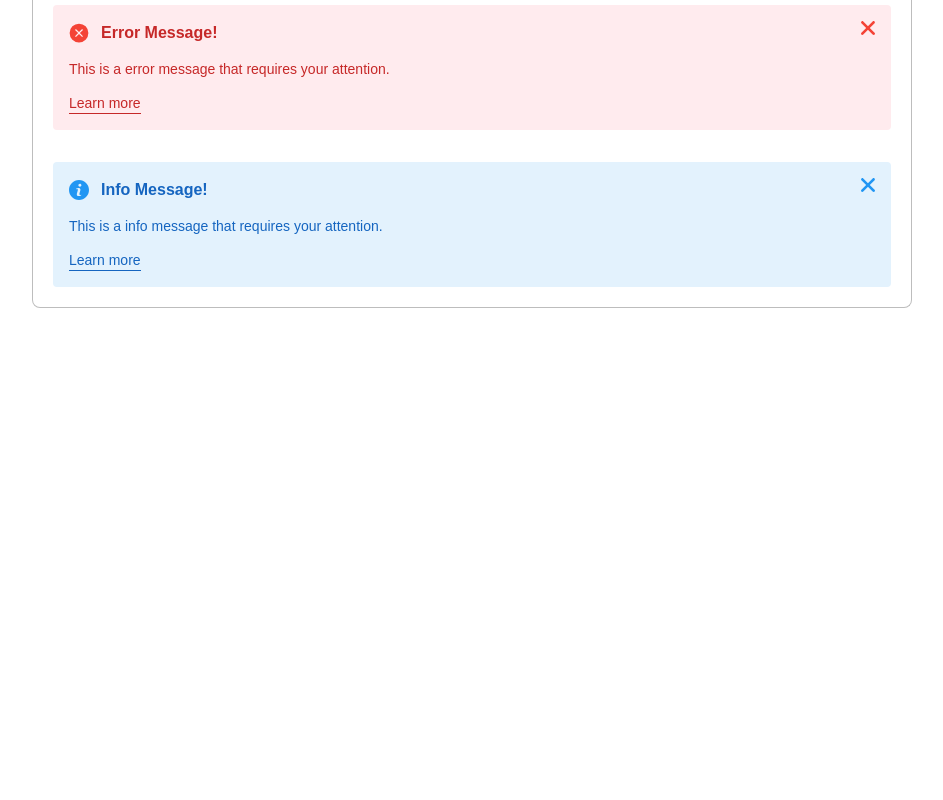
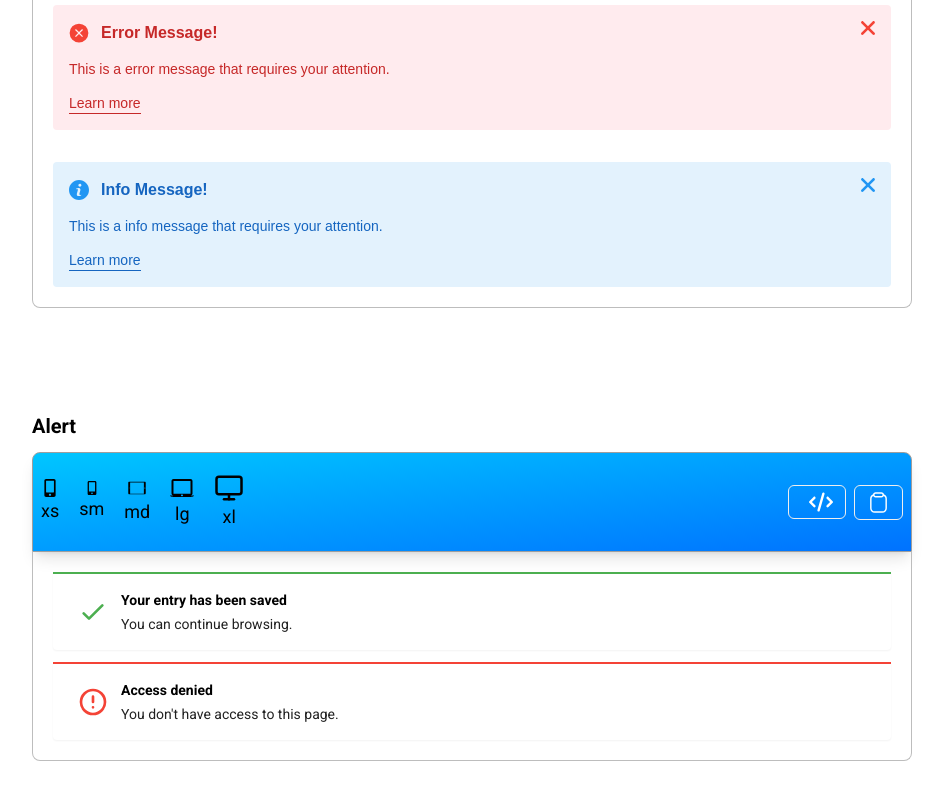
Before and after one commit to nayon117/Canvas-UI, a React (Vite) app: page /components/alert in a window 1280 px wide. Shown: the part 1578-2378 px from the top of the page, without its empty margins (296-1239 px from the left). Before the commit the page ends 1978 px from the top, so only its background shows below. Built offline with nearby package versions, Linux system fonts and the light colour scheme.

Commit message:
add alert5

```diff
--- /dev/null
+++ b/src/components/App/Alerts/Alert5.jsx
@@ -0,0 +1,106 @@
+import CodeBox from "../../../Shared/CodeBox/CodeBox";
+
+const Alert5 = () => {
+  return (
+    <CodeBox stringCode={`<div className="flex flex-col gap-3">
+    <div className="flex bg-white dark:bg-gray-900 items-center px-6 py-4 text-sm border-t-2 rounded-b shadow-sm border-green-500">
+      <svg
+        xmlns="http://www.w3.org/2000/svg"
+        className="w-8 h-8 text-green-500 stroke-current"
+        fill="none"
+        viewBox="0 0 24 24"
+      >
+        <path
+          strokeLinecap="round"
+          strokeLinejoin="round"
+          strokeWidth="2"
+          d="M5 13l4 4L19 7"
+        ></path>
+      </svg>
+      <div className="ml-3">
+        <div className="font-bold text-left text-black dark:text-gray-50">
+          Your entry has been saved
+        </div>
+        <div className="w-full text-gray-900 dark:text-gray-300 mt-1">
+          You can continue browsing.
+        </div>
+      </div>
+    </div>
+
+    <div className="flex bg-white dark:bg-gray-900 items-center px-6 py-4 text-sm border-t-2 rounded-b shadow-sm border-red-500">
+      <svg
+        viewBox="0 0 24 24"
+        className="w-8 h-8 text-red-500 stroke-current"
+        fill="none"
+        xmlns="http://www.w3.org/2000/svg"
+      >
+        <path
+          d="M12 8V12V8ZM12 16H12.01H12ZM21 12C21 16.9706 16.9706 21 12 21C7.02944 21 3 16.9706 3 12C3 7.02944 7.02944 3 12 3C16.9706 3 21 7.02944 21 12Z"
+          strokeWidth="2"
+          strokeLinecap="round"
+          strokeLinejoin="round"
+        ></path>
+      </svg>
+      <div className="ml-3">
+        <div className="font-bold text-left text-black dark:text-gray-50">
+          Access denied
+        </div>
+        <div className="w-full text-gray-900 dark:text-gray-300 mt-1">
+          You don&#x27;t have access to this page.
+        </div>
+      </div>
+    </div>
+  </div>`} text={`Alert`}>
+      <div className="flex flex-col gap-3">
+        <div className="flex bg-white dark:bg-gray-900 items-center px-6 py-4 text-sm border-t-2 rounded-b shadow-sm border-green-500">
+          <svg
+            xmlns="http://www.w3.org/2000/svg"
+            className="w-8 h-8 text-green-500 stroke-current"
+            fill="none"
+            viewBox="0 0 24 24"
+          >
+            <path
+              strokeLinecap="round"
+              strokeLinejoin="round"
+              strokeWidth="2"
+              d="M5 13l4 4L19 7"
+            ></path>
+          </svg>
+          <div className="ml-3">
+            <div className="font-bold text-left text-black dark:text-gray-50">
+              Your entry has been saved
+            </div>
+            <div className="w-full text-gray-900 dark:text-gray-300 mt-1">
+              You can continue browsing.
+            </div>
+          </div>
+        </div>
+
+        <div className="flex bg-white dark:bg-gray-900 items-center px-6 py-4 text-sm border-t-2 rounded-b shadow-sm border-red-500">
+          <svg
+            viewBox="0 0 24 24"
+            className="w-8 h-8 text-red-500 stroke-current"
+            fill="none"
+            xmlns="http://www.w3.org/2000/svg"
+          >
+            <path
+              d="M12 8V12V8ZM12 16H12.01H12ZM21 12C21 16.9706 16.9706 21 12 21C7.02944 21 3 16.9706 3 12C3 7.02944 7.02944 3 12 3C16.9706 3 21 7.02944 21 12Z"
+              strokeWidth="2"
+              strokeLinecap="round"
+              strokeLinejoin="round"
+            ></path>
+          </svg>
+          <div className="ml-3">
+            <div className="font-bold text-left text-black dark:text-gray-50">
+              Access denied
+            </div>
+            <div className="w-full text-gray-900 dark:text-gray-300 mt-1">
+              You don&#x27;t have access to this page.
+            </div>
+          </div>
+        </div>
+      </div>
+    </CodeBox>
+  );
+};
+export default Alert5;
--- a/src/rootComponents/Alert/Alert.jsx
+++ b/src/rootComponents/Alert/Alert.jsx
@@ -2,6 +2,7 @@ import Alert1 from "../../components/App/Alerts/Alert1";
 import Alert2 from "../../components/App/Alerts/Alert2";
 import Alert3 from "../../components/App/Alerts/Alert3";
 import Alert4 from "../../components/App/Alerts/Alert4";
+import Alert5 from "../../components/App/Alerts/Alert5";
 
 const Alert = () => {
   return (
@@ -10,6 +11,7 @@ const Alert = () => {
       <Alert2/>
       <Alert3/>
       <Alert4/>
+      <Alert5/>
     </div>
   );
 };
```
